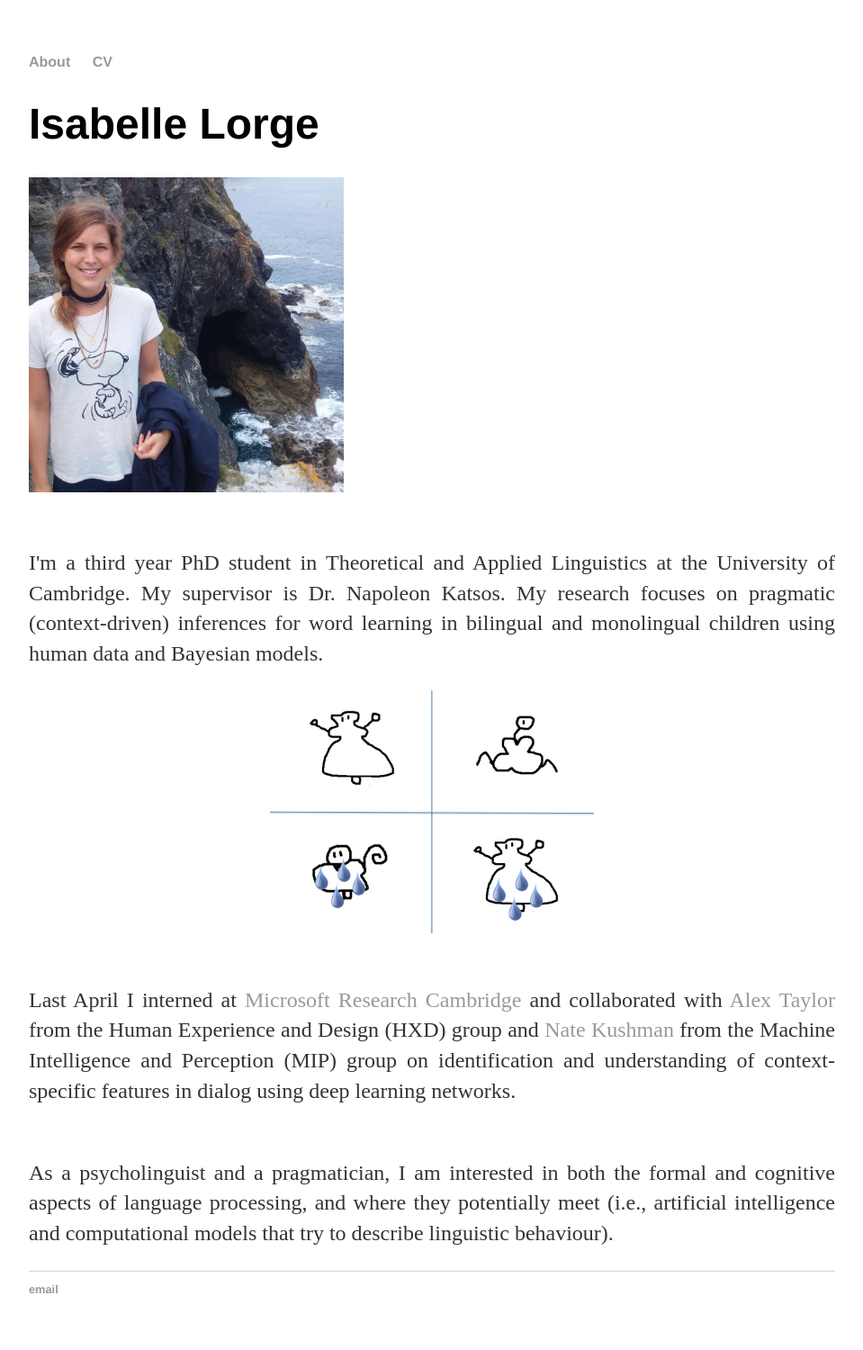
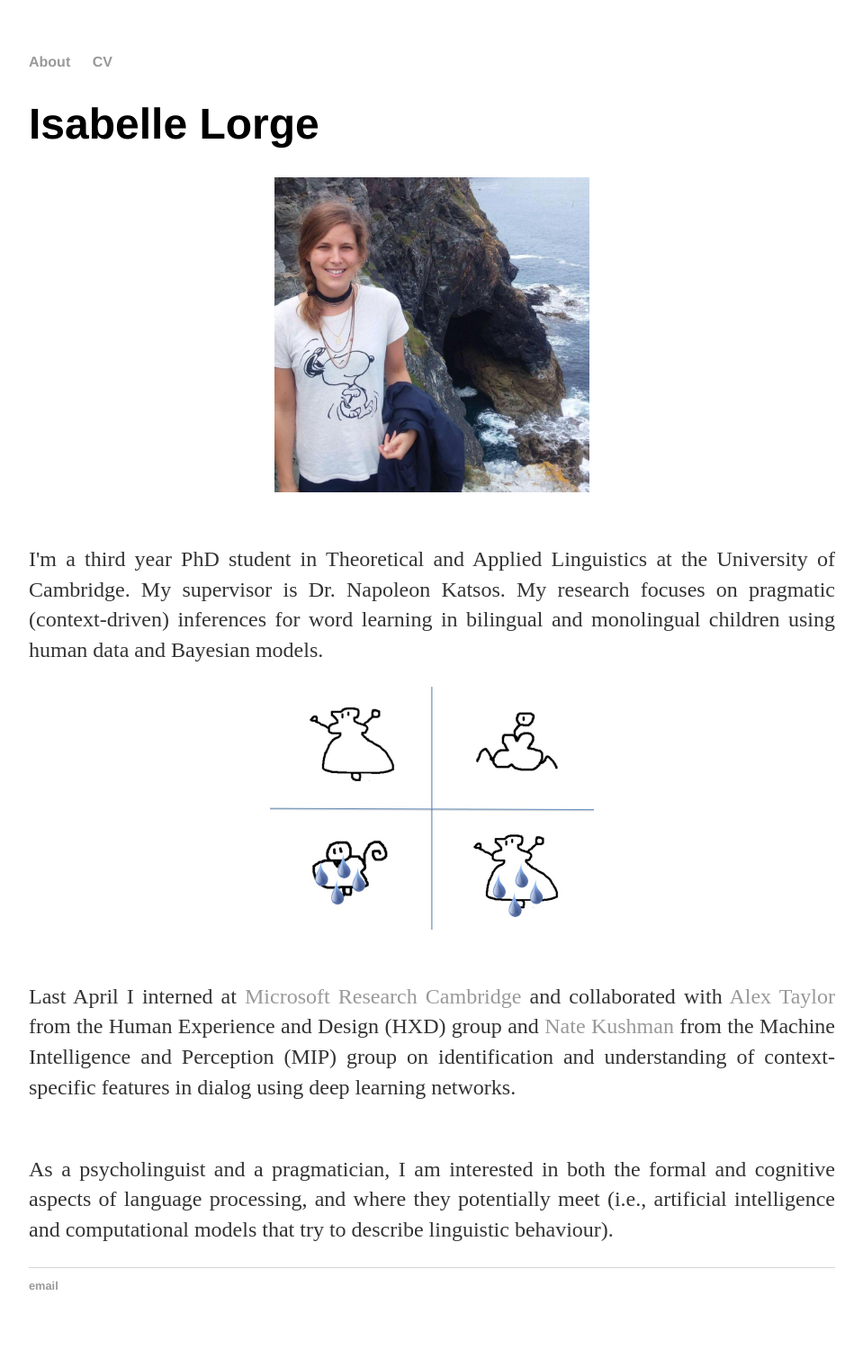
Before and after one commit to isabellelorge/isabellelorge.github.io, a Jekyll site: the page built from index.html, in a window 1280 px wide. Shown: the whole page at 90% size, without its empty margins (160-1119 px from the left). Built offline with Jekyll 4.4.1, drawn with Linux system fonts in a browser that asks for light colours.

Commit message:
Update index.html

```diff
--- a/index.html
+++ b/index.html
@@ -4,7 +4,7 @@ title: Isabelle Lorge
 ---
 <div class="blurb">
 	<h1>Isabelle Lorge </h1>
-	<img src="pic.jpg" alt="me", width="350", height="350">
+	<img src="pic.jpg" alt="me", width="350", height="350" class="center">
 	<p><br>I'm a third year PhD student in Theoretical and Applied Linguistics at the University of Cambridge. My supervisor is
 	Dr. Napoleon Katsos. My research focuses on pragmatic (context-driven) inferences for word learning in bilingual and monolingual children using human data and Bayesian models.<br> </p>
 	<img src="Slide02.jpg" alt="slide02", width="360", height="270" class="center">
```
